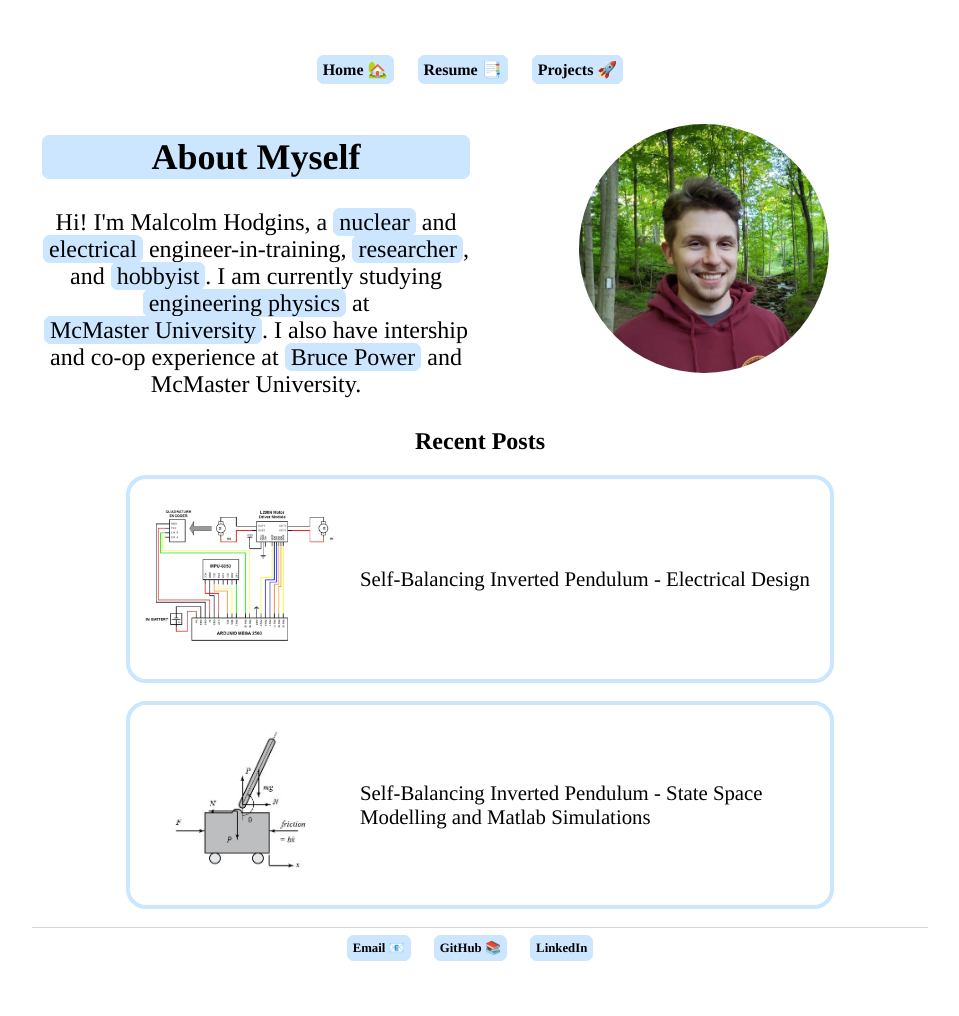
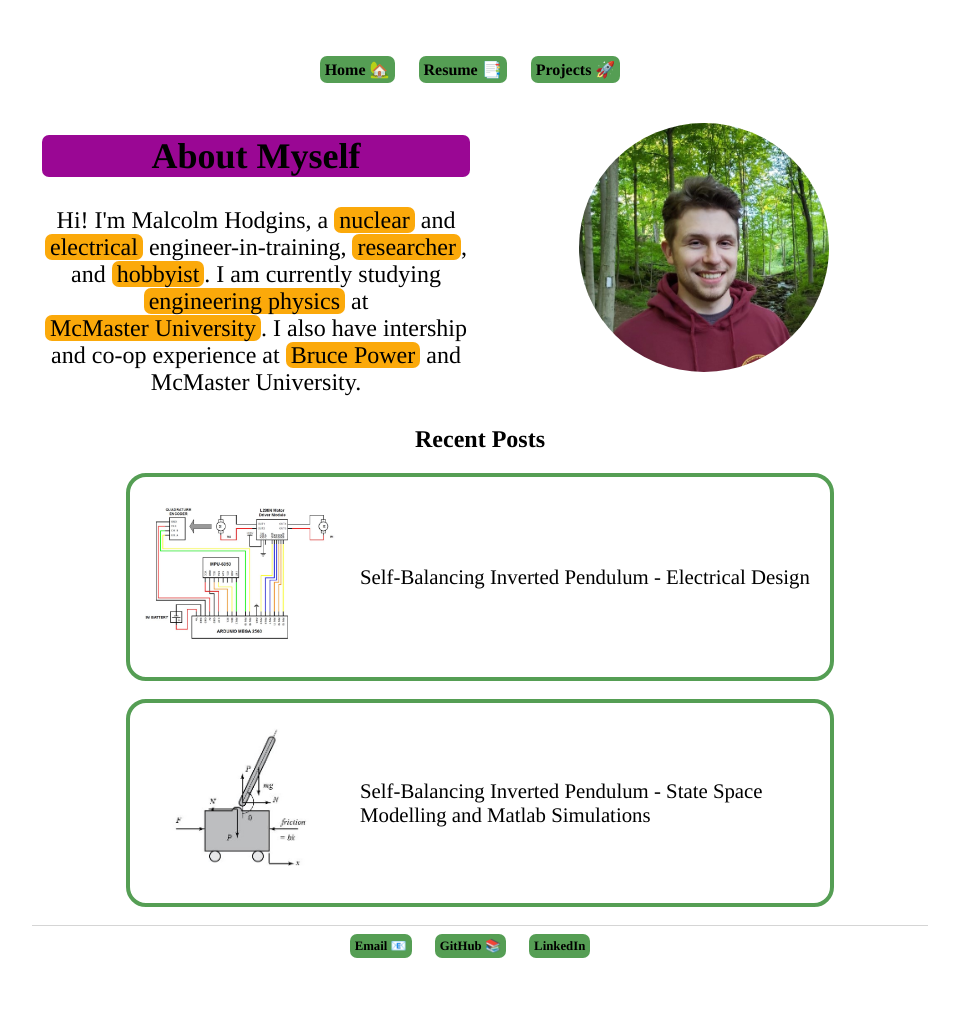
Before and after one commit to MalcolmHodgins/MalcolmHodgins.github.io, a Jekyll site: the page built from index.html, in a window 1280 px wide. Shown: the whole page, without its empty margins (160-1119 px from the left). Built offline with Jekyll 4.4.1, drawn with Linux system fonts in a browser that asks for light colours.

Commit message:
new color scheme

```diff
--- a/css/main.css
+++ b/css/main.css
@@ -14,9 +14,8 @@ nav ul, footer ul {
 nav ul li, footer ul li {
     display: inline;
     margin-right: 20px;
-    border:1px solid #cce6ff;
     border-radius: 7px;
-    background-color:#cce6ff;
+    background-color:#559E54;
     padding:5px;
 }
 
@@ -46,7 +45,7 @@ nav ul li, footer ul li {
   display: flex;
   flex-wrap: nowrap;
   flex-direction: row;
-  border: 4px solid #cce6ff;
+  border: 4px solid #559E54;
   border-radius: 20px;
   align-items: center;
   max-width: 700px;
@@ -78,16 +77,14 @@ a:hover {
 }
 
 .button {
-  border: 1px solid #cce6ff;
   border-radius: 7px;
-  background-color: #cce6ff;
+  background-color: #FBA90A;
   padding: 0 5px; /*top/bottom left/right*/
 }
 
 .button_header {
-  border: 1px solid #cce6ff;
   border-radius: 7px;
-  background-color: #cce6ff;
+  background-color: #9A0794;
 
 }
 
```
